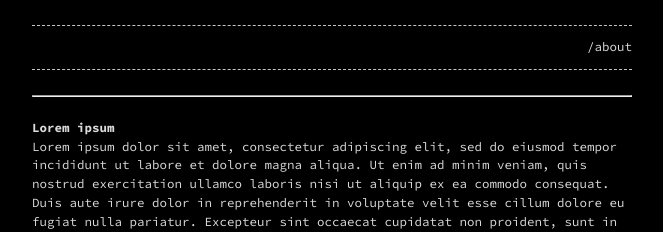
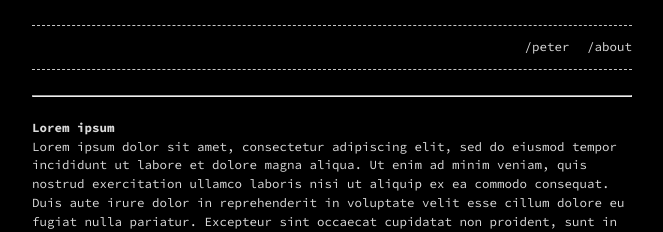
Before and after one commit to esccode/esccode.github.io, a Jekyll site: the page built from index.md, in a window 1280 px wide. Shown: the top 232 px of the page, without its empty margins (308-971 px from the left). Built offline with Jekyll 4.4.1, drawn with Linux system fonts in a browser that asks for light colours.

Commit message:
Update header.html

```diff
--- a/_includes/header.html
+++ b/_includes/header.html
@@ -5,6 +5,7 @@
       {%- for path in page_paths -%}
         {%- assign my_page = site.pages | where: "path", path | first -%}
         {%- if my_page.title -%}
+        <li><a href="/jekyll-theme-console/peter">/peter</a></li>
         <li><a href="{{ my_page.url | relative_url }}">{{ my_page.title | escape }}</a></li>
         {%- endif -%}
       {%- endfor -%}
```
